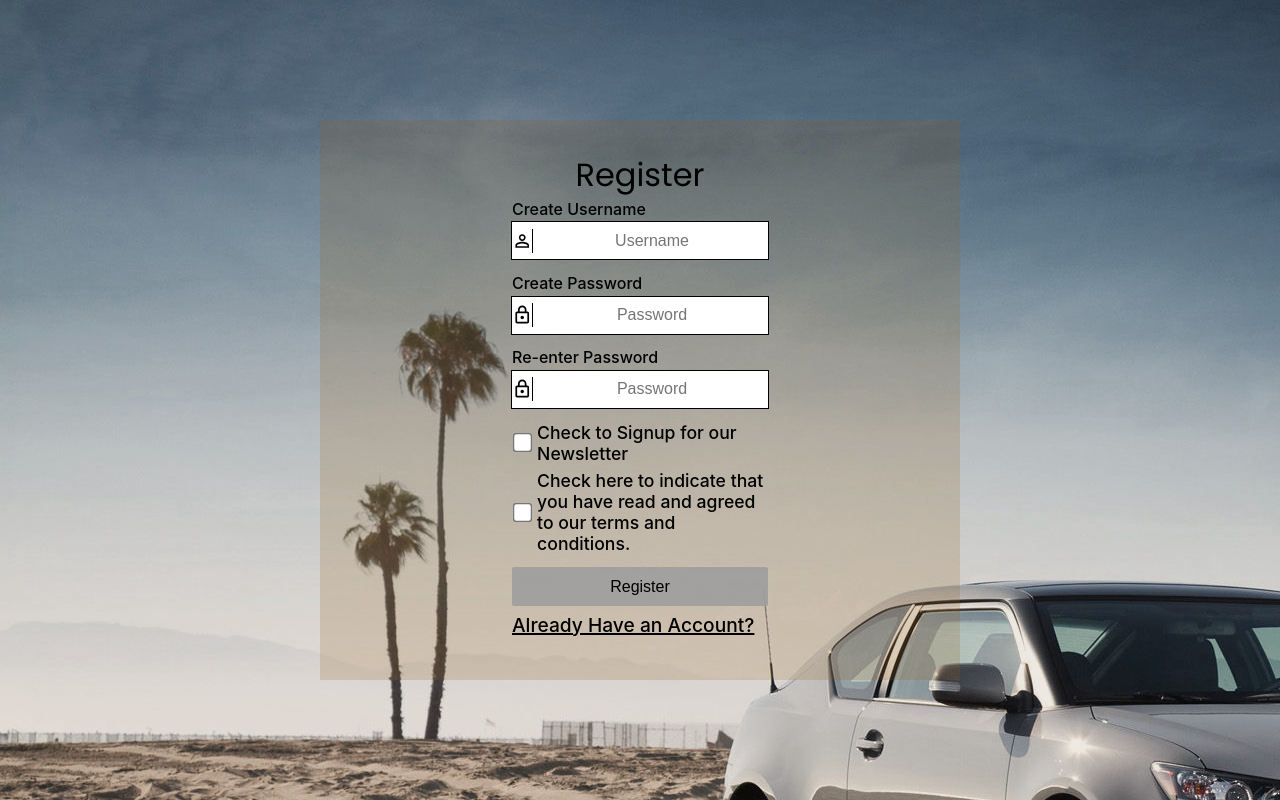
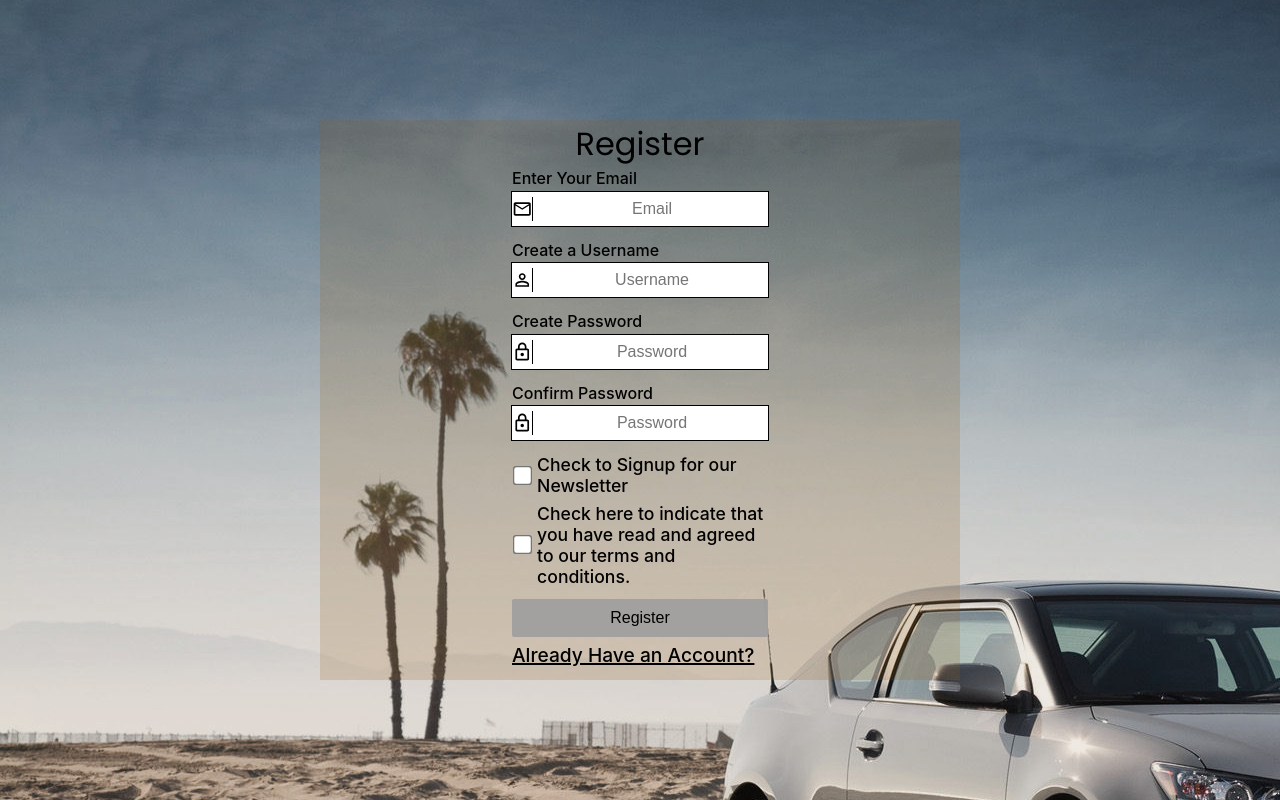
Before and after one commit to fchoy/ScionWebsite, a React (Create React App) app: page / in a window 1280 px wide. Built offline with nearby package versions, Linux system fonts and the light colour scheme.

Commit message:
added email input to signup page

```diff
--- a/src/Pages/Signup.jsx
+++ b/src/Pages/Signup.jsx
@@ -2,6 +2,7 @@ import React from "react";
 import styled from "styled-components";
 import bg from "../Images/signuptc.jpg";
 import media from "../media";
+import EmailOutlinedIcon from '@mui/icons-material/EmailOutlined';
 import PersonOutlineOutlinedIcon from '@mui/icons-material/PersonOutlineOutlined';
 import LockOutlinedIcon from '@mui/icons-material/LockOutlined';
 
@@ -43,6 +44,68 @@ const LoginDiv = styled.div`
         height : 90%;
     }
 `;
+
+const EmailDiv = styled.div`
+    width : 40%;
+    height : 11%;
+    display : flex;
+    flex-direction : column;
+    justify-content: center;
+    align-items: center;
+    margin-bottom : 2%;
+    @media ${media.mobile} {
+        width : 70%;
+        height : 15%;
+        margin-bottom : 7%;
+    }
+`;
+
+const EmailText = styled.span`
+    align-self : flex-start;
+    margin-bottom : 1%;
+    font-weight : 500;
+
+    @media ${media.mobile} {
+        font-size : 1em;
+    }
+`;
+
+const EmailIcon = styled(EmailOutlinedIcon)`
+    border-right : 1px solid black;
+
+    &&{
+        width : 8%;
+        @media ${media.mobile} {
+            width : 10%;
+        }
+    }
+`;
+
+const EmailInputDiv = styled.div`
+    height : 80%;
+    width : 100%;
+    display : flex;
+    flex-direction : row;
+    align-items: center;
+    justify-content: center;
+    background-color: white;
+    border : 1px solid black;
+`;
+
+const EmailInput = styled.input`
+    height : fit-content;
+    border : none;
+    outline : none;
+    font-size : 1em;
+    margin-left : 1%;
+    width : 100%;
+
+    &::placeholder{
+        text-align: center;
+    }
+`;
+
+/*--------------------------------------------------------------------------------Username Div------------------------------------------------------------------------------------------*/
 
 const UsernameDiv = styled.div`
     width : 40%;
@@ -270,8 +333,15 @@ const Signup = () => {
     <Container>
       <LoginDiv>
         <LoginTitle>Register</LoginTitle>
+        <EmailDiv>
+          <EmailText>Enter Your Email</EmailText>
+          <EmailInputDiv>
+            <EmailIcon/>
+            <EmailInput type="input" placeholder="Email" />
+          </EmailInputDiv>
+        </EmailDiv>
         <UsernameDiv>
-          <UsernameText>Create Username</UsernameText>
+          <UsernameText>Create a Username</UsernameText>
           <UsernameInputDiv>
             <UsernameIcon />
             <UsernameInput type="input" placeholder="Username" />
@@ -285,7 +355,7 @@ const Signup = () => {
           </PasswordInputDiv>
         </PasswordDiv>
         <PasswordDiv>
-          <PasswordText>Re-enter Password</PasswordText>
+          <PasswordText>Confirm Password</PasswordText>
           <PasswordInputDiv>
             <PasswordIcon />
             <PasswordInput type="password" placeholder="Password" />
```
